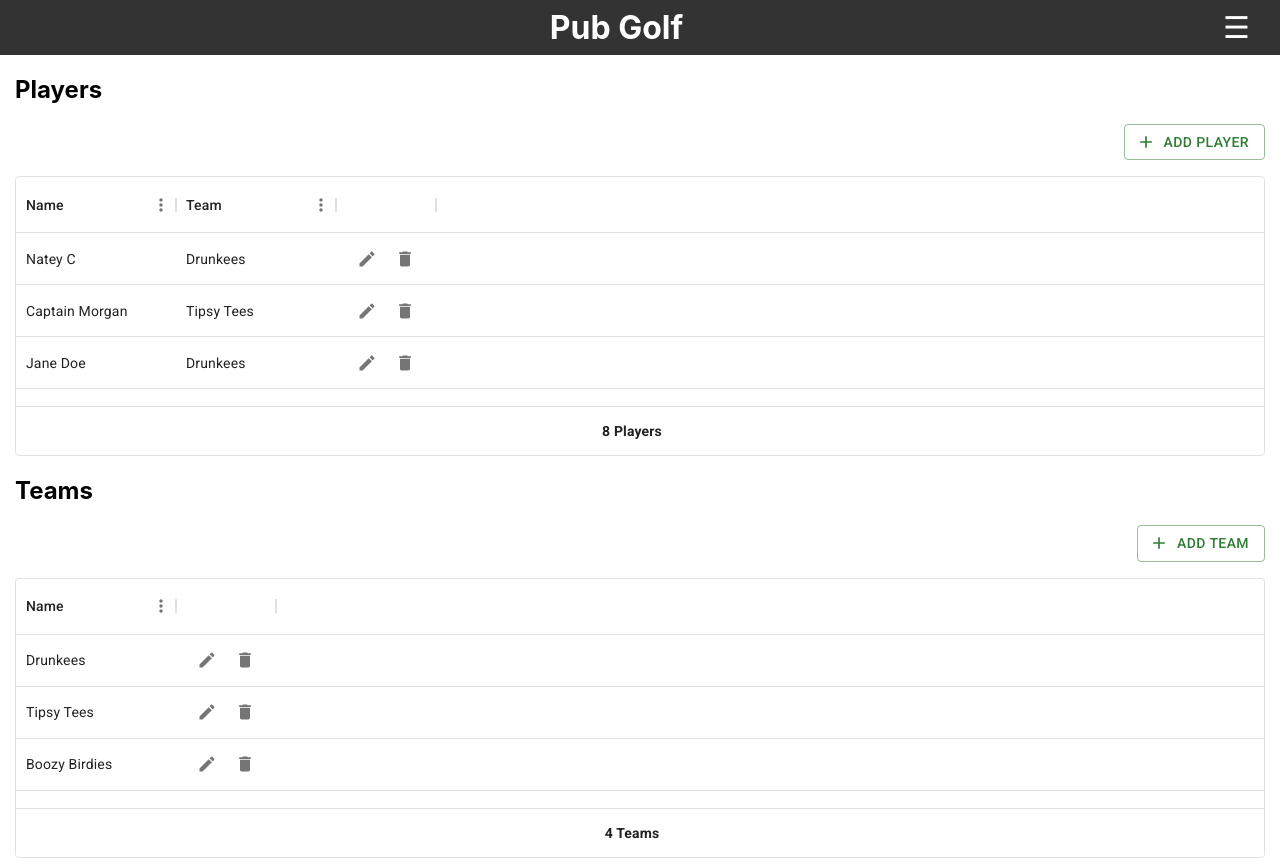
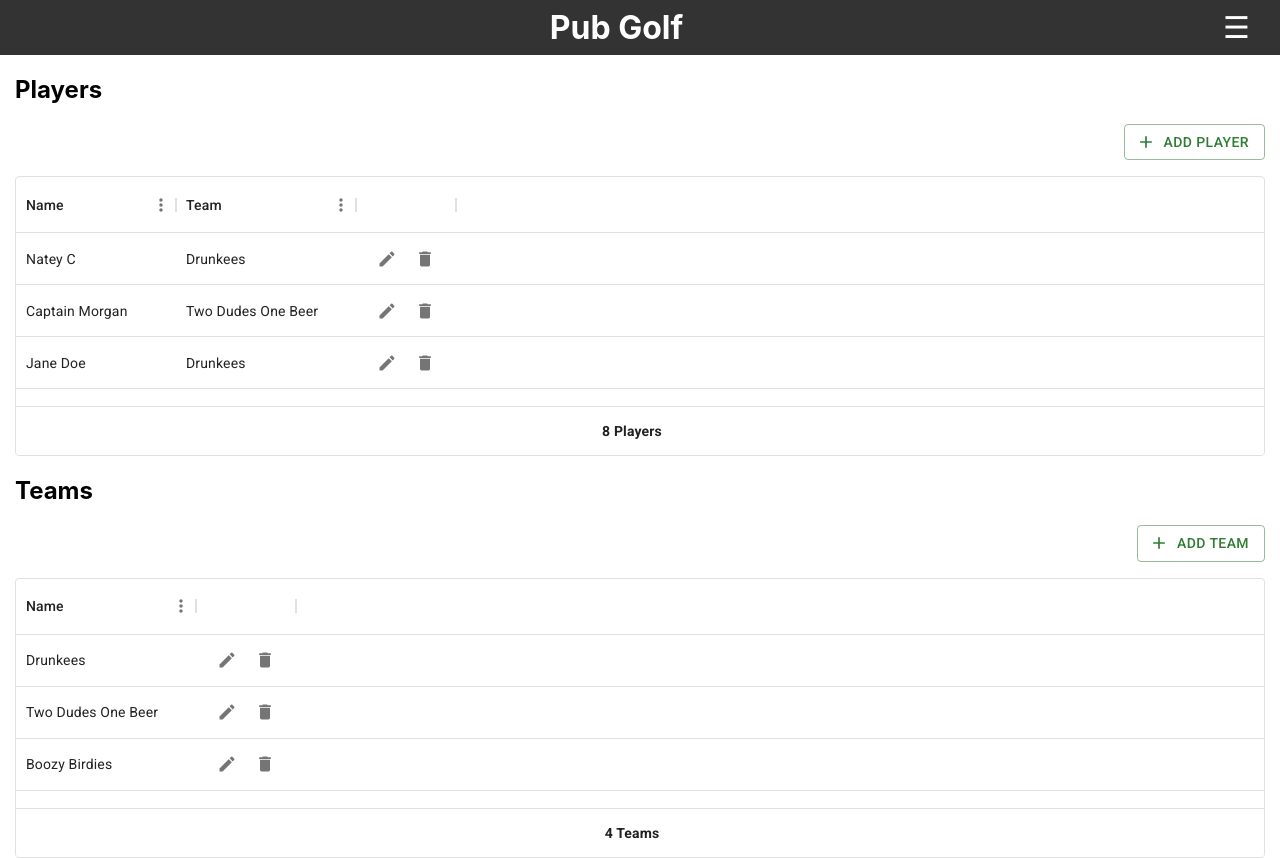
Before and after one commit to Andrew-Barker/pgolf, a React (Create React App) app: page /players in a window 1280 px wide. Built offline with nearby package versions, Linux system fonts and the light colour scheme; data requests are answered from the project's data file; the HTML template or start-up script is replaced by a standard one.

Commit message:
update users team names when the team name they are on is changed

```diff
--- a/db.json
+++ b/db.json
@@ -85,7 +85,7 @@
     {
       "id": 2,
       "name": "Captain Morgan",
-      "team": "Tipsy Tees"
+      "team": "Two Dudes One Beer"
     },
     {
       "id": 3,
@@ -95,7 +95,7 @@
     {
       "id": 4,
       "name": "Jack Daniels",
-      "team": "Tipsy Tees"
+      "team": "Two Dudes One Beer"
     },
     {
       "id": 5,
@@ -625,9 +625,21 @@
     }
   ],
   "teams": [
-    { "id": 1, "name": "Drunkees" },
-    { "id": 2, "name": "Tipsy Tees" },
-    { "id": 3, "name": "Boozy Birdies" },
-    { "id": 4, "name": "Mulligan Maniacs" }
+    {
+      "id": 1,
+      "name": "Drunkees"
+    },
+    {
+      "id": 2,
+      "name": "Two Dudes One Beer"
+    },
+    {
+      "id": 3,
+      "name": "Boozy Birdies"
+    },
+    {
+      "id": 4,
+      "name": "Mulligan Maniacs"
+    }
   ]
 }
--- a/src/Header.js
+++ b/src/Header.js
@@ -13,8 +13,8 @@ const Header = () => {
 
   useEffect(() => {
     getClaims(auth).then((adminStatus) => {
-      console.log("admin status", adminStatus);
       setIsAdmin(adminStatus);
+      console.log('curr user', auth.currentUser)
     });
   }, [auth.currentUser]);
 
--- a/src/Leaderboard.js
+++ b/src/Leaderboard.js
@@ -30,7 +30,6 @@ const Leaderboard = () => {
     const courseData = await courseResponse.json();
 
     const summedPar = sumPar(courseData, currHole.currentHole)
-    console.log('summed par', summedPar)
 
     setCurrCourseInfo({hole: currHole.currentHole, par: summedPar})
 
@@ -83,7 +82,6 @@ const Leaderboard = () => {
     }));
 
     teamScoresArray.sort((a, b) => a.score - b.score);
-    console.log('team scores', teamScoresArray)
     return teamScoresArray;
   }
 
--- a/src/SignIn.js
+++ b/src/SignIn.js
@@ -40,8 +40,6 @@ const SignIn = () => {
     createUserWithEmailAndPassword(auth, email, password)
       .then((userCredential) => {
         // Signed in
-        const user = userCredential.user;
-        console.log("user", user);
         window.location.href = "/";
         // ...
       })
--- a/src/components/AddData.js
+++ b/src/components/AddData.js
@@ -9,6 +9,7 @@ import DialogTitle from '@mui/material/DialogTitle';
 import TextField from '@mui/material/TextField';
 import { titleCase } from '../utils/helper';
 import TeamsDropdown from "./inputs/TeamsDropdown";
+import { v4 as uuidv4 } from 'uuid';
 
 function convertKeysToLower(obj) {
     const newObj = {};
@@ -64,6 +65,7 @@ function AddData(props) {
       };
 
     const addRecord = (newRecord) => {
+        newRecord['id'] = uuidv4()
         newRecord = convertKeysToLower(newRecord)
         fetch(`http://localhost:3001/${endpoint}`, {
           method: 'POST',
@@ -89,7 +91,6 @@ function AddData(props) {
               <DialogTitle>Add New {title}</DialogTitle>
               <DialogContent>
                   {Object.entries(addRow).map(([key]) => {
-                    console.log('add keys', key, teams, addRow)
                     if (key === "team" && teams.length > 0) {
                       return (<TeamsDropdown
                         teams={teams}
--- a/src/components/BasicTable.js
+++ b/src/components/BasicTable.js
@@ -193,9 +193,18 @@ function BasicTable(props) {
   const [editingRow, setEditingRow] = React.useState({});
 
   const handleClickOpen = (rowId) => {
-    setEditingRow(data.find((obj) => obj.id === Number(rowId)));
+    const row = data.find((obj) => obj.id === Number(rowId));
+    if (footerType.toLowerCase() === "teams") {
+      setEditingRow({
+        ...row,
+        previousTeamName: row.name,
+      });
+    } else {
+      setEditingRow(row);
+    }
     setOpen(true);
   };
+
 
   const handleClose = () => {
     setOpen(false);
@@ -203,9 +212,15 @@ function BasicTable(props) {
   };
 
   const triggerEdit = () => {
-    onEdit(editingRow);
+    if (footerType.toLowerCase() === "teams") {
+      const { previousTeamName, ...editRow } = editingRow;
+      onEdit(editRow, previousTeamName);
+    } else {
+      onEdit(editingRow);
+    }
     handleClose();
   };
+
 
   return (
     <>
@@ -228,7 +243,7 @@ function BasicTable(props) {
         </DialogTitle>
         <DialogContent>
           {Object.entries(editingRow).map(([key]) => {
-            if (key !== "id" && key !== 'team') {
+            if (key !== "id" && key !== 'team' && key !== 'previousTeamName') {
               return (
                 <TextField
                   key={key}
--- a/src/components/inputs/TeamsDropdown.js
+++ b/src/components/inputs/TeamsDropdown.js
@@ -4,7 +4,6 @@ import { MenuItem, FormControl, Select } from '@mui/material';
 
 function TeamsDropdown(props) {
   const { teams, value, onChange } = props;
-  console.log('teams dd', teams, value)
 
   return (
     <FormControl fullWidth>
--- a/src/utils/helper.js
+++ b/src/utils/helper.js
@@ -29,7 +29,7 @@ export const getClaims = (auth) => {
         }
       })
       .catch((error) => {
-        console.log(error);
+        console.error(error);
         return false;
       });
   }
```
